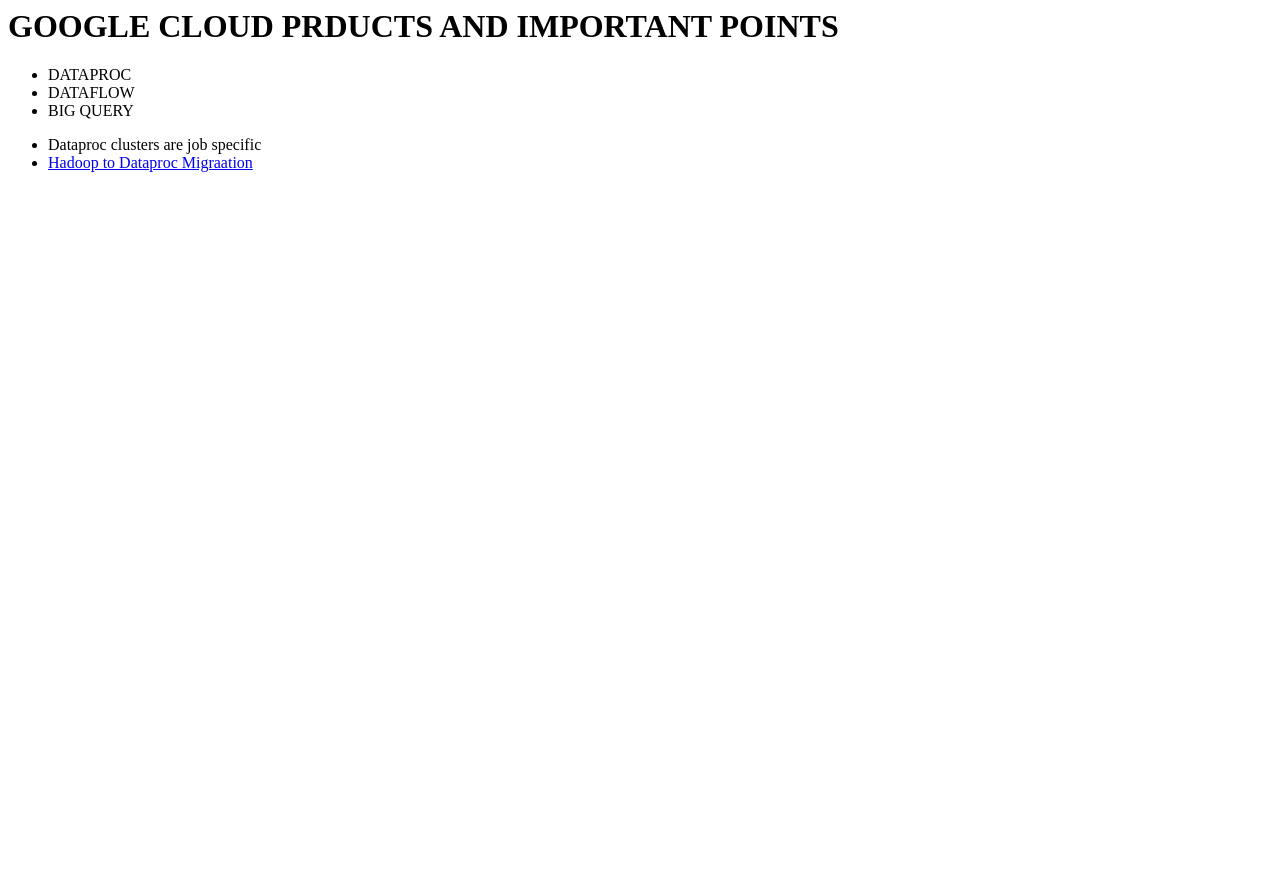
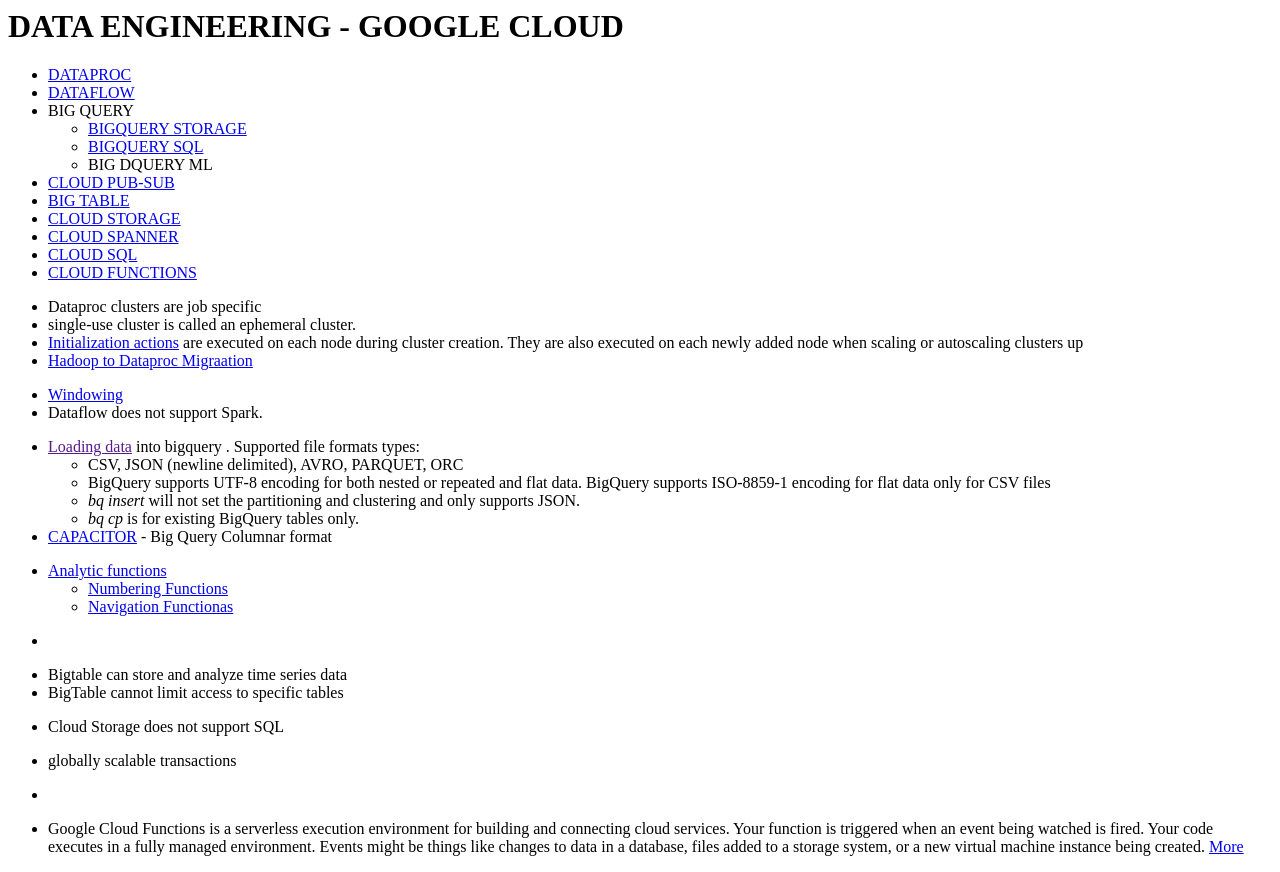
Before and after one commit to prashantbtg05/data-engineer-google-cloud, a plain HTML site: page index.html in a window 1280 px wide. Before the commit the page ends 800 px from the top, so only its background shows below. Drawn offline with Linux system fonts and the light colour scheme.

Commit message:
added just info without UI

```diff
--- a/index.html
+++ b/index.html
@@ -3,20 +3,105 @@
         <title>Google CLoud</title>
     </head>
     <body>
-        <h1>GOOGLE CLOUD PRDUCTS AND IMPORTANT POINTS</h1>
+        <h1>DATA ENGINEERING - GOOGLE CLOUD</h1>
         <div>
             <ul>
-                <li> DATAPROC </li>
-                <li> DATAFLOW </li>
-                <li> BIG QUERY </li>
+                <li> <a href="#dataproc">DATAPROC </a></li>
+                <li> <a href="#big-query">DATAFLOW </a></li>
+                <li> </a>BIG QUERY
+                    <ul>
+                        <li><a href="#big-query">BIGQUERY STORAGE</a></li>
+                        <li><a href="#big-query-sql">BIGQUERY SQL </a> </li>
+
+                        <li>BIG DQUERY ML</li>
+                    </ul>
+                </li>
+                <li><a href="#cloud-pubsub">CLOUD PUB-SUB</a></li>
+                <li><a href="#big-table">BIG TABLE</li>
+                <li><a href="#cloud-storage">CLOUD STORAGE</a></li>
+                <li><a href="#cloud-spanner">CLOUD SPANNER </a></li>
+                <li><a href="#cloud-sql">CLOUD SQL</a></li>
+                <li><a href="#cloud-function"> CLOUD FUNCTIONS</a></li>
             </ul>
         </div>
 
         <div id="dataproc">
             <ul>
                 <li>Dataproc clusters are job specific</li>
+                <li>single-use cluster is called an ephemeral cluster.</li>
+                <li><a href="https://cloud.google.com/dataproc/docs/concepts/configuring-clusters/init-actions">Initialization actions</a> are executed on each node during cluster creation. They are also executed on each newly added node when scaling or autoscaling clusters up</li>
                 <li><a href="https://cloud.google.com/solutions/migration/hadoop/hadoop-gcp-migration-jobs">Hadoop to Dataproc Migraation</a></li>
             </ul>
         </div>
+
+        <div id="dataflow">
+            <ul>
+                <li><a href="https://beam.apache.org/documentation/programming-guide/#windowing">Windowing</a></li>
+                <li>Dataflow does not support Spark.</li>
+            </ul>
+        </div>
+        <div id="big-query">
+            <ul>
+                <li><a href="">Loading data</a> into bigquery . Supported file formats types:
+                    <ul>
+                        <li>CSV, JSON (newline delimited), AVRO, PARQUET, ORC</li>
+                        <li>BigQuery supports UTF-8 encoding for both nested or repeated and flat data. BigQuery supports ISO-8859-1 encoding for flat data only for CSV files</li>
+                        <li> <i>bq insert</i> will not set the partitioning and clustering and only supports JSON.</li>
+                        <li><i>bq cp</i> is for existing BigQuery tables only.</li>
+                    </ul>
+                </li>
+                <li><a href="https://cloud.google.com/blog/products/gcp/inside-capacitor-bigquerys-next-generation-columnar-storage-format">CAPACITOR</a> - Big Query Columnar format</li>
+            </ul>
+        </div>
+        <div id="big-query-sql">
+            <ul>
+                <li><a href="https://cloud.google.com/bigquery/docs/reference/standard-sql/analytic-function-concepts">  Analytic functions</a>
+                    <ul>
+                        <li><a href="https://cloud.google.com/bigquery/docs/reference/standard-sql/numbering_functions">Numbering Functions</a></li>
+                        <li><a href="https://cloud.google.com/bigquery/docs/reference/standard-sql/navigation_functions">Navigation Functionas</a></li>
+                    </ul>
+                </li>
+
+            </ul>
+        </div>
+
+        <div id="cloud-pubsub">
+            <ul>
+                <li></li>
+            </ul>
+        </div>
+
+
+        <div id="big-table">
+            <ul>
+                <li>Bigtable can store and analyze time series data</li>
+                <li>BigTable cannot limit access to specific tables</li>
+            </ul>
+        </div>
+
+        <div id="cloud-storage">
+            <ul>
+                <li>Cloud Storage does not support SQL</li>
+            </ul>
+        </div>
+
+        <div  id="cloud-spanner">
+            <ul>
+                <li>globally scalable transactions</li>
+            </ul>
+        </div>
+
+        <div  id="cloud-sql">
+            <ul>
+                <li></li>
+            </ul>
+        </div>
+
+        <div id="cloud-function">
+            <ul>
+                <li> Google Cloud Functions is a serverless execution environment for building and connecting cloud services. Your function is triggered when an event being watched is fired. Your code executes in a fully managed environment. Events might be things like changes to data in a database, files added to a storage system, or a new virtual machine instance being created. <a href="https://cloud.google.com/functions/docs/concepts/overview">More</a></li>
+            </ul>
+        </div>
+
     </body>
 </html>
```
